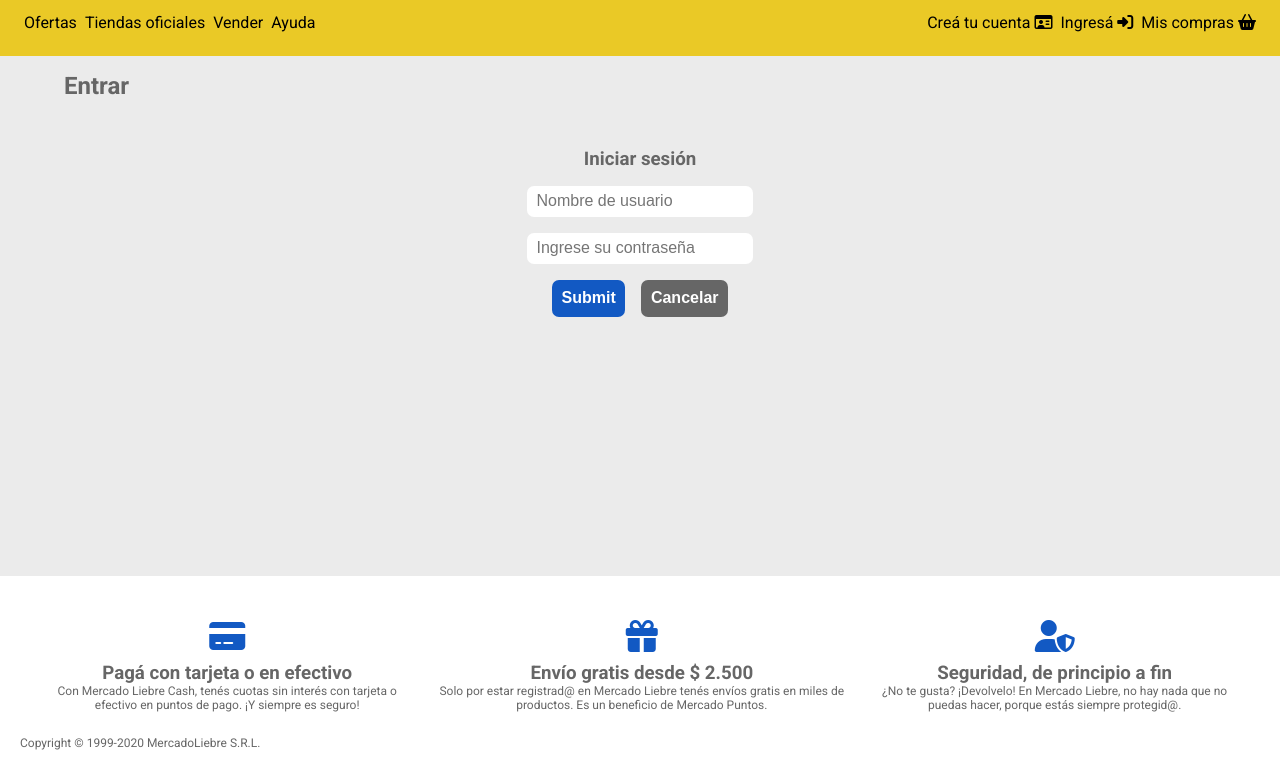
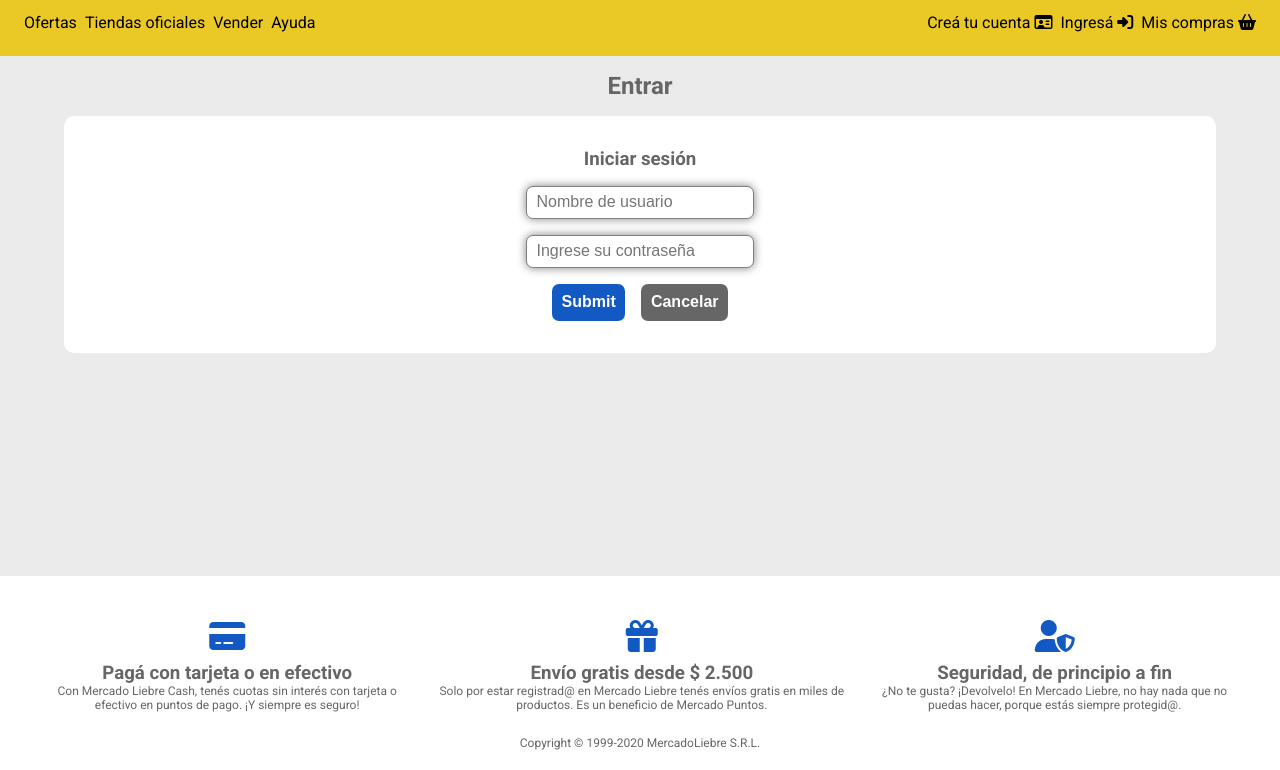
Before and after one commit to CeCast/mercadoLiebreCastano, a website: page views/login.html in a window 1280 px wide. Shown: the part 109-879 px from the top of the page. Drawn offline with Linux system fonts and the light colour scheme; files that its build step writes are made by us from their sources; files whose address does not match are found by name.

Commit message:
Modificacion peer review

```diff
--- a/public/css/styles.css
+++ b/public/css/styles.css
@@ -325,7 +325,7 @@ footer {
 }
 
 .footer-copyright {
-  text-align: left;
+  text-align: center;
 }
 
 @media (min-width: 769px) {
@@ -341,6 +341,10 @@ footer {
 
 */
 
+.titular--centro {
+  text-align: center;
+}
+
 .formulario {
   display: flex;
   flex-direction: column;
@@ -349,6 +353,8 @@ footer {
   height: 100%;
   gap: 1rem;
   padding: 2rem;
+  background-color: white;
+  border-radius: 10px;
 }
 
 .formulario-input {
@@ -357,6 +363,8 @@ footer {
   border-radius: 7px;
   border: none;
   transition: all 0.1s ease-in-out;
+  border: 1px gray solid;
+  box-shadow: 0 0 10px gray;
 }
 
 .formulario-input:focus {
--- a/views/login.html
+++ b/views/login.html
@@ -83,7 +83,7 @@
     </header>
 
     <main>
-      <h2 class="titular">Entrar</h2>
+      <h2 class="titular titular--centro">Entrar</h2>
       <form action="/" class="formulario">
         <h3>Iniciar sesión</h3>
         <input
```
Also changed, not shown: views/registro.html (+1 -1 lines).
